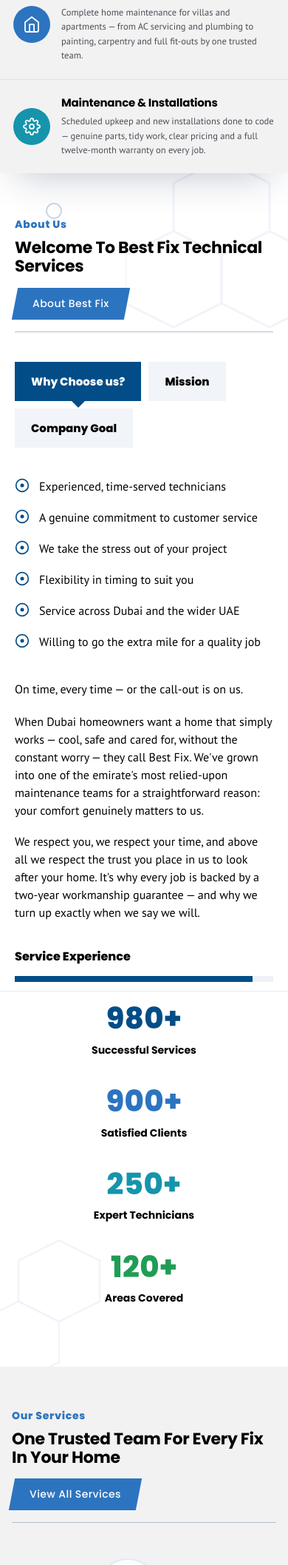
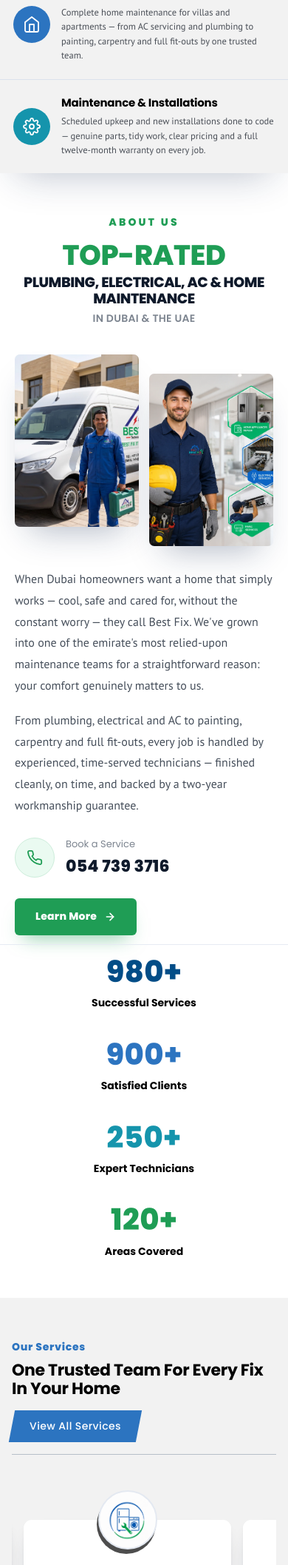
Before and after one commit to Shakeeb871/bestfixit-ae, a Flask app: page / in a window 390 px wide. Shown: the part 749-2864 px from the top of the page at 74% size. Run offline with Flask 3, Linux system fonts and the light colour scheme.

Commit message:
Redesign homepage About section (centred heading + staggered image pair)
Rebuild the #about section to the requested layout:
- Heading now sits centred above the content, styled as a three-tier
  statement: a large green line (Top-Rated), a bold near-black services
  line, and a lighter grey location line — colours mapped to the site
  theme (green #1f9d55 accent, navy/ink text).
- Two-column body below: left is a pair of tall portrait rectangles with
  7px radius, vertically staggered (one raised, one dropped) using
  object-fit cover; right holds the copy, a 'Book a Service' phone block
  (054 739 3716) and a green Learn More button.
- Replaced the old tabs/mission/goal + progress-bar block; kept the stats
  counter. Rules scoped under #about so they beat the global heading/body
  overrides cleanly.

Verified: heading tiers compute green/ink/grey and uppercase, image boxes
are 7px radius and portrait with the second offset down, responsive stack
on mobile, no new console errors.

Co-Authored-By: Claude Opus 4.8 <noreply@anthropic.com>
Claude-Session: https://claude.ai/code/session_016tDyNJwNLGHkf9e7t3iXBH

```diff
--- a/templates/index.html
+++ b/templates/index.html
@@ -162,61 +162,96 @@
 })();
 </script>
 
-<section id="about" data-screen-label="About" style="position:relative; padding:7vh 0; background:#fff; overflow:hidden;">
-  <!-- faint geometric decorations -->
-  <svg aria-hidden="true" width="260" height="260" viewBox="0 0 120 120" style="position:absolute; top:-30px; right:-40px; color:#f1f4f9; z-index:0;" fill="none" stroke="currentColor" stroke-width="1.4"><path d="M30 20 60 5 90 20 90 50 60 65 30 50Z"></path><path d="M60 65 90 50 120 65 120 95 90 110 60 95Z"></path><path d="M0 65 30 50 60 65 60 95 30 110 0 95Z"></path></svg>
-  <svg aria-hidden="true" width="220" height="220" viewBox="0 0 120 120" style="position:absolute; bottom:-40px; left:-30px; color:#f1f4f9; z-index:0;" fill="none" stroke="currentColor" stroke-width="1.4"><path d="M30 20 60 5 90 20 90 50 60 65 30 50Z"></path><path d="M0 65 30 50 60 65 60 95 30 110 0 95Z"></path></svg>
-  <span aria-hidden="true" style="position:absolute; top:40px; left:16%; width:22px; height:22px; border:2px solid #cdd7e6; border-radius:50%; z-index:0;"></span>
+<section id="about" data-screen-label="About" style="position:relative; padding:clamp(56px,8vw,90px) 0 clamp(30px,4vw,44px); background:#fff; overflow:hidden;">
+  <style>
+  #about .abtx__wrap{ max-width:1180px; margin:0 auto; padding:0 clamp(20px,5vw,56px); }
+  /* ── heading (Top-Ranked style, centred, above the content) ── */
+  #about .abtx__head{ text-align:center; max-width:920px; margin:0 auto clamp(40px,5vw,64px); }
+  #about .abtx__eyebrow{ display:block; margin:0 0 14px; color:#1f9d55; font-family:var(--font-heading);
+    font-weight:800; font-size:14px; letter-spacing:.22em; text-transform:uppercase; }
+  #about .abtx__title{ margin:0; font-family:var(--font-heading); }
+  #about .abtx__title span{ display:block; }
+  #about .abtx__title-1{ color:#1f9d55 !important; font-weight:900 !important; text-transform:uppercase !important;
+    font-size:clamp(38px,6.4vw,76px); line-height:.98; letter-spacing:-.01em; }
+  #about .abtx__title-2{ color:#0f1a2b !important; font-weight:800 !important; text-transform:uppercase !important;
+    font-size:clamp(19px,2.7vw,33px); line-height:1.12; margin-top:8px; }
+  #about .abtx__title-3{ color:#7d8590 !important; font-weight:600 !important; text-transform:uppercase !important;
+    font-size:clamp(14px,1.8vw,21px); line-height:1.2; letter-spacing:.02em; margin-top:8px; }
+  /* ── two-column body ── */
+  #about .abtx__grid{ display:grid; grid-template-columns:1fr 1fr; gap:clamp(30px,4.5vw,64px); align-items:center; }
+  /* left: two staggered portrait rectangles */
+  #about .abtx__media{ display:grid; grid-template-columns:1fr 1fr; gap:clamp(14px,1.6vw,20px); align-items:start; }
+  #about .abtx__img{ border-radius:7px; overflow:hidden; aspect-ratio:0.72; background:#eef2f7;
+    box-shadow:0 24px 46px -20px rgba(20,40,80,.34); }
+  #about .abtx__img img{ width:100%; height:100%; object-fit:cover; display:block; }
+  #about .abtx__img--a{ margin-top:0; }
+  #about .abtx__img--b{ margin-top:clamp(30px,4vw,52px); }
+  /* right: copy */
+  #about .abtx__p{ color:#454e5a !important; font-size:16px !important; line-height:1.8 !important; margin:0 0 18px; }
+  #about .abtx__p:last-of-type{ margin-bottom:0; }
+  #about .abtx__contact{ display:flex; align-items:center; gap:15px; margin:28px 0 26px; }
+  #about .abtx__contact-ic{ width:54px; height:54px; border-radius:50%; flex:none; display:grid; place-items:center;
+    background:#eafaf1; border:1.5px solid #cdeddb; color:#1f9d55; }
+  #about .abtx__contact-ic svg{ width:22px; height:22px; }
+  #about .abtx__contact small{ display:block; color:#7d8590; font-size:13px; margin-bottom:3px; font-family:var(--font-heading); }
+  #about .abtx__contact a{ color:#0f1a2b; font-family:var(--font-heading); font-weight:800; font-size:22px; text-decoration:none; letter-spacing:.01em; }
+  #about .abtx__contact a:hover{ color:#1f9d55; }
+  #about .abtx__btn{ display:inline-flex; align-items:center; gap:10px; background:#1f9d55; color:#fff;
+    font-family:var(--font-heading); font-weight:800; font-size:14px; letter-spacing:.02em;
+    padding:14px 28px; border-radius:6px; text-decoration:none;
+    box-shadow:0 14px 26px -12px rgba(31,157,85,.55); transition:background .2s ease, transform .2s ease, box-shadow .2s ease; }
+  #about .abtx__btn svg{ width:16px; height:16px; }
+  #about .abtx__btn:hover{ background:#178048; transform:translateY(-2px); box-shadow:0 18px 30px -12px rgba(31,157,85,.6); }
+  @media (max-width:900px){
+    #about .abtx__grid{ grid-template-columns:1fr; gap:clamp(30px,6vw,44px); }
+    #about .abtx__media{ max-width:520px; margin-inline:auto; width:100%; }
+  }
+  @media (max-width:460px){
+    #about .abtx__img--b{ margin-top:26px; }
+  }
+  </style>
 
-  <div style="position:relative; z-index:1; max-width:1200px; margin:0 auto; padding:0 clamp(20px,5vw,56px);">
-    <!-- heading -->
-    <div class="sec-head" data-reveal style="margin-bottom:clamp(40px,5vw,60px);">
-      <div class="sec-head__row">
-        <div class="sec-head__text">
-          <span class="sec-head__eyebrow">About Us</span>
-          <h2 class="sec-head__title">Welcome To Best Fix Technical Services</h2>
-        </div>
-        <a class="sec-head__btn btn-skew" href="/about">About Best Fix</a>
-      </div>
+  <div class="abtx__wrap">
+    <!-- heading above the content -->
+    <div class="abtx__head" data-reveal>
+      <span class="abtx__eyebrow">About Us</span>
+      <h2 class="abtx__title">
+        <span class="abtx__title-1">Top-Rated</span>
+        <span class="abtx__title-2">Plumbing, Electrical, AC &amp; Home Maintenance</span>
+        <span class="abtx__title-3">In Dubai &amp; the UAE</span>
+      </h2>
     </div>
 
-    <div style="display:grid; grid-template-columns:repeat(auto-fit,minmax(min(100%,360px),1fr)); gap:clamp(40px,5vw,72px); align-items:start;">
-      <!-- LEFT: tabs + panels -->
-      <div data-reveal="">
-        <div style="display:flex; gap:10px; flex-wrap:wrap; margin-bottom:40px;">
-          <button type="button" data-bf-tab="0" style="position:relative; border:0; cursor:pointer; white-space:nowrap; font-family:var(--font-heading); font-weight:800; font-size:15px; padding:15px 22px; background:#024d87; color:#fff;">Why Choose us?<span data-bf-ptr="" aria-hidden="true" style="position:absolute; left:50%; bottom:-9px; transform:translateX(-50%); width:0; height:0; border-left:9px solid transparent; border-right:9px solid transparent; border-top:9px solid #024d87; display:block;"></span></button>
-          <button type="button" data-bf-tab="1" style="position:relative; border:0; cursor:pointer; white-space:nowrap; font-family:var(--font-heading); font-weight:800; font-size:15px; padding:15px 22px; background:#f1f4f9; color:#000;">Mission<span data-bf-ptr="" aria-hidden="true" style="position:absolute; left:50%; bottom:-9px; transform:translateX(-50%); width:0; height:0; border-left:9px solid transparent; border-right:9px solid transparent; border-top:9px solid #024d87; display:none;"></span></button>
-          <button type="button" data-bf-tab="2" style="position:relative; border:0; cursor:pointer; white-space:nowrap; font-family:var(--font-heading); font-weight:800; font-size:15px; padding:15px 22px; background:#f1f4f9; color:#000;">Company Goal<span data-bf-ptr="" aria-hidden="true" style="position:absolute; left:50%; bottom:-9px; transform:translateX(-50%); width:0; height:0; border-left:9px solid transparent; border-right:9px solid transparent; border-top:9px solid #024d87; display:none;"></span></button>
+    <!-- two-column body -->
+    <div class="abtx__grid">
+      <!-- LEFT: two staggered portrait rectangles -->
+      <div class="abtx__media" data-reveal>
+        <div class="abtx__img abtx__img--a">
+          <img src="{{ url_for('static', filename='img/hero-team.webp') }}" alt="Best Fix technician on a home service call in Dubai" width="420" height="580" loading="lazy">
         </div>
-        <div data-bf-panel="0" style="display:block;">
-          <ul style="list-style:none; margin:0; padding:0; display:grid; gap:18px;">
-            <li style="display:flex; align-items:flex-start; gap:13px; font-family:var(--font-heading); font-weight:700; font-size:16px; color:#000;"><svg width="20" height="20" viewBox="0 0 24 24" fill="none" stroke="#024d87" stroke-width="2" style="flex:none; margin-top:1px;"><circle cx="12" cy="12" r="10"></circle><circle cx="12" cy="12" r="3" fill="#024d87" stroke="none"></circle></svg>Experienced, time-served technicians</li>
-            <li style="display:flex; align-items:flex-start; gap:13px; font-family:var(--font-heading); font-weight:700; font-size:16px; color:#000;"><svg width="20" height="20" viewBox="0 0 24 24" fill="none" stroke="#024d87" stroke-width="2" style="flex:none; margin-top:1px;"><circle cx="12" cy="12" r="10"></circle><circle cx="12" cy="12" r="3" fill="#024d87" stroke="none"></circle></svg>A genuine commitment to customer service</li>
-            <li style="display:flex; align-items:flex-start; gap:13px; font-family:var(--font-heading); font-weight:700; font-size:16px; color:#000;"><svg width="20" height="20" viewBox="0 0 24 24" fill="none" stroke="#024d87" stroke-width="2" style="flex:none; margin-top:1px;"><circle cx="12" cy="12" r="10"></circle><circle cx="12" cy="12" r="3" fill="#024d87" stroke="none"></circle></svg>We take the stress out of your project</li>
-            <li style="display:flex; align-items:flex-start; gap:13px; font-family:var(--font-heading); font-weight:700; font-size:16px; color:#000;"><svg width="20" height="20" viewBox="0 0 24 24" fill="none" stroke="#024d87" stroke-width="2" style="flex:none; margin-top:1px;"><circle cx="12" cy="12" r="10"></circle><circle cx="12" cy="12" r="3" fill="#024d87" stroke="none"></circle></svg>Flexibility in timing to suit you</li>
-            <li style="display:flex; align-items:flex-start; gap:13px; font-family:var(--font-heading); font-weight:700; font-size:16px; color:#000;"><svg width="20" height="20" viewBox="0 0 24 24" fill="none" stroke="#024d87" stroke-width="2" style="flex:none; margin-top:1px;"><circle cx="12" cy="12" r="10"></circle><circle cx="12" cy="12" r="3" fill="#024d87" stroke="none"></circle></svg>Service across Dubai and the wider UAE</li>
-            <li style="display:flex; align-items:flex-start; gap:13px; font-family:var(--font-heading); font-weight:700; font-size:16px; color:#000;"><svg width="20" height="20" viewBox="0 0 24 24" fill="none" stroke="#024d87" stroke-width="2" style="flex:none; margin-top:1px;"><circle cx="12" cy="12" r="10"></circle><circle cx="12" cy="12" r="3" fill="#024d87" stroke="none"></circle></svg>Willing to go the extra mile for a quality job</li>
-          </ul>
-        </div>
-        <div data-bf-panel="1" style="display:none;">
-          <p style="font-size:16px; line-height:1.75; margin:0 0 16px; color:#000;">Our mission is simple: make reliable home maintenance effortless for every household in Dubai. We show up on time, quote honestly, and finish the job cleanly — so a fix stays fixed.</p>
-          <p style="font-size:16px; line-height:1.75; margin:0; color:#000;">We invest in training and genuine parts because we'd rather earn the next call than win a one-off.</p>
-        </div>
-        <div data-bf-panel="2" style="display:none;">
-          <p style="font-size:16px; line-height:1.75; margin:0 0 16px; color:#000;">Our goal is to be the most trusted technical services team in the UAE — the number you save once and call for everything, from a dripping tap to a full renovation.</p>
-          <p style="font-size:16px; line-height:1.75; margin:0; color:#000;">We grow through referrals, so every visit is a chance to prove it all over again.</p>
+        <div class="abtx__img abtx__img--b">
+          <img src="{{ url_for('static', filename='img/professional-maintenance-team.webp') }}" alt="Best Fix professional maintenance team" width="420" height="580" loading="lazy">
         </div>
       </div>
 
-      <!-- RIGHT: copy + service experience + team member -->
-      <div data-reveal="">
-        <p style="font-family:var(--font-heading); font-weight:800; font-size:17px; line-height:1.4; margin:0 0 20px; color:#024d87;">On time, every time — or the call-out is on us.</p>
-        <p style="font-size:16px; line-height:1.8; margin:0 0 18px; color:#000;">When Dubai homeowners want a home that simply works — cool, safe and cared for, without the constant worry — they call Best Fix. We've grown into one of the emirate's most relied-upon maintenance teams for a straightforward reason: your comfort genuinely matters to us.</p>
-        <p style="font-size:16px; line-height:1.8; margin:0; color:#000;">We respect you, we respect your time, and above all we respect the trust you place in us to look after your home. It's why every job is backed by a two-year workmanship guarantee — and why we turn up exactly when we say we will.</p>
-        <div style="margin-top:36px;">
-          <div style="font-family:var(--font-heading); font-weight:800; font-size:16px; color:#000;">Service Experience</div>
-          <div style="height:8px; background:#eef1f7; margin-top:14px; overflow:hidden;"><div style="width:92%; height:100%; background:#024d87;"></div></div>
+      <!-- RIGHT: copy + contact + CTA -->
+      <div class="abtx__content" data-reveal>
+        <p class="abtx__p">When Dubai homeowners want a home that simply works — cool, safe and cared for, without the constant worry — they call Best Fix. We've grown into one of the emirate's most relied-upon maintenance teams for a straightforward reason: your comfort genuinely matters to us.</p>
+        <p class="abtx__p">From plumbing, electrical and AC to painting, carpentry and full fit-outs, every job is handled by experienced, time-served technicians — finished cleanly, on time, and backed by a two-year workmanship guarantee.</p>
+
+        <div class="abtx__contact">
+          <span class="abtx__contact-ic" aria-hidden="true">
+            <svg viewBox="0 0 24 24" fill="none" stroke="currentColor" stroke-width="2" stroke-linecap="round" stroke-linejoin="round"><path d="M22 16.92v3a2 2 0 0 1-2.18 2 19.79 19.79 0 0 1-8.63-3.07 19.5 19.5 0 0 1-6-6 19.79 19.79 0 0 1-3.07-8.67A2 2 0 0 1 4.11 2h3a2 2 0 0 1 2 1.72 12.84 12.84 0 0 0 .7 2.81 2 2 0 0 1-.45 2.11L8.09 9.91a16 16 0 0 0 6 6l1.27-1.27a2 2 0 0 1 2.11-.45 12.84 12.84 0 0 0 2.81.7A2 2 0 0 1 22 16.92z"></path></svg>
+          </span>
+          <span>
+            <small>Book a Service</small>
+            <a href="tel:0547393716">054 739 3716</a>
+          </span>
         </div>
+
+        <a class="abtx__btn" href="/about">Learn More
+          <svg viewBox="0 0 24 24" fill="none" stroke="currentColor" stroke-width="2.4" stroke-linecap="round" stroke-linejoin="round"><path d="M5 12h14"></path><path d="m12 5 7 7-7 7"></path></svg>
+        </a>
       </div>
     </div>
   </div>
```
